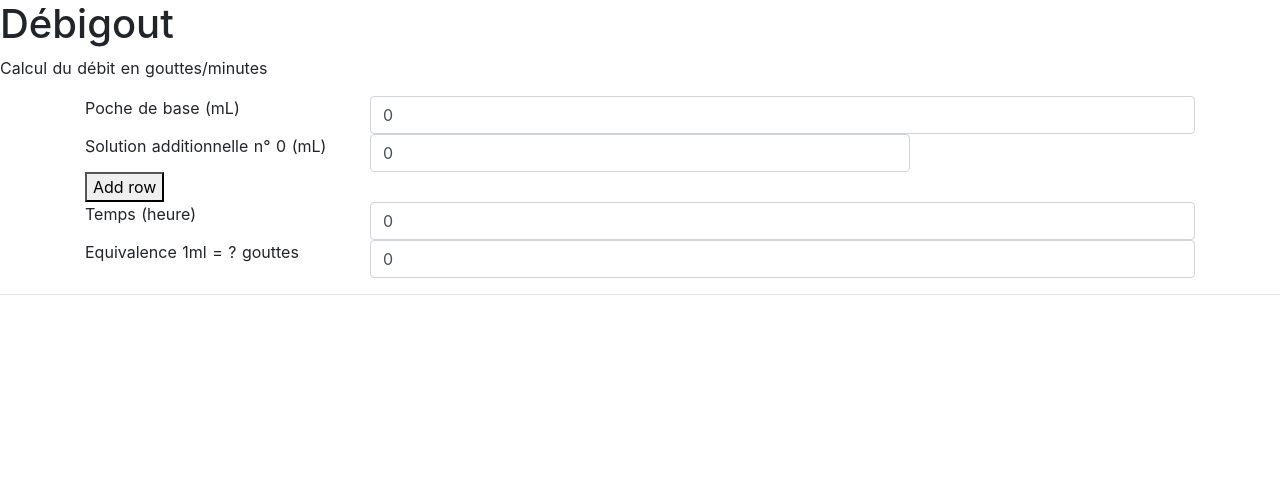
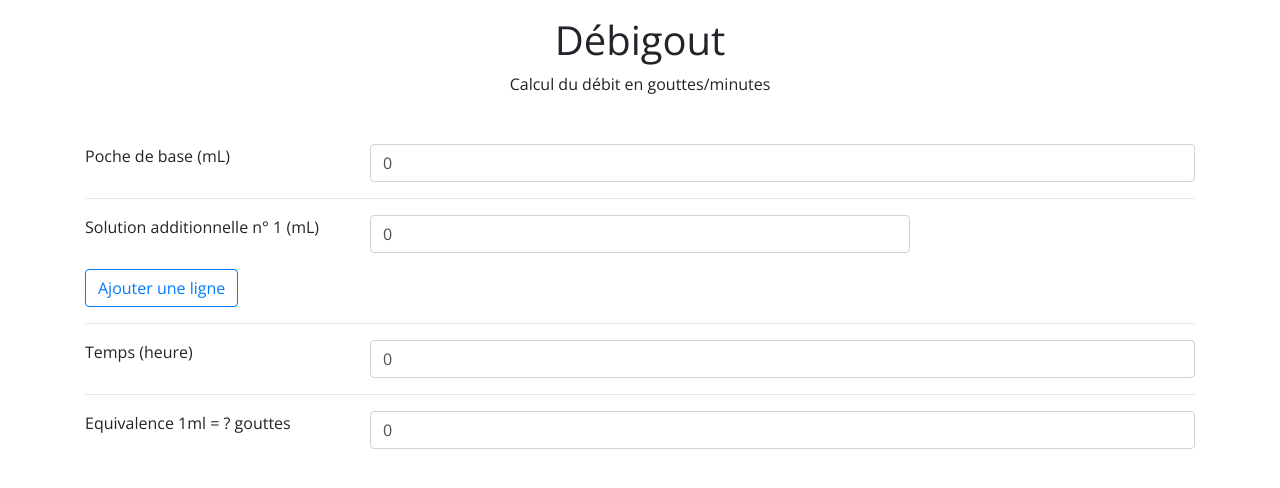
Before and after one commit to remirobichet/debigoute, a Nuxt app: page / in a window 1280 px wide. Shown: the top 488 px of the page. Built offline with nearby package versions, Linux system fonts and the light colour scheme.

Commit message:
:lipstick: Add basics styles

```diff
--- /dev/null
+++ b/assets/css/main.css
@@ -0,0 +1,19 @@
+@import 'bootstrap/dist/css/bootstrap.css';
+@import 'bootstrap-vue/dist/bootstrap-vue.css';
+
+body, html {
+  font-family: 'Open Sans', sans-serif;
+  font-size: 16px;
+  -ms-text-size-adjust: 100%;
+  -webkit-text-size-adjust: 100%;
+  -moz-osx-font-smoothing: grayscale;
+  -webkit-font-smoothing: antialiased;
+  box-sizing: border-box;
+}
+
+*,
+*::before,
+*::after {
+  box-sizing: border-box;
+  margin: 0;
+}
--- a/layouts/default.vue
+++ b/layouts/default.vue
@@ -1,28 +1,16 @@
 <template>
   <div>
-    <h1 class="title">Débigout</h1>
-    <p>Calcul du débit en gouttes/minutes</p>
+    <header class="mt-3 mb-5">
+      <h1 class="title">Débigout</h1>
+      <p class="sub-title">Calcul du débit en gouttes/minutes</p>
+    </header>
     <Nuxt />
   </div>
 </template>
 
 <style>
-html {
-  font-family: 'Source Sans Pro', -apple-system, BlinkMacSystemFont, 'Segoe UI',
-    Roboto, 'Helvetica Neue', Arial, sans-serif;
-  font-size: 16px;
-  word-spacing: 1px;
-  -ms-text-size-adjust: 100%;
-  -webkit-text-size-adjust: 100%;
-  -moz-osx-font-smoothing: grayscale;
-  -webkit-font-smoothing: antialiased;
-  box-sizing: border-box;
-}
-
-*,
-*::before,
-*::after {
-  box-sizing: border-box;
-  margin: 0;
+.title,
+.sub-title {
+  text-align: center;
 }
 </style>
--- a/nuxt.config.js
+++ b/nuxt.config.js
@@ -11,20 +11,23 @@ export default {
     meta: [
       { charset: 'utf-8' },
       { name: 'viewport', content: 'width=device-width, initial-scale=1' },
-      { hid: 'description', name: 'description', content: '' }
+      { hid: 'description', name: 'description', content: '' },
     ],
     link: [
-      { rel: 'icon', type: 'image/x-icon', href: '/favicon.ico' }
-    ]
+      { rel: 'icon', type: 'image/x-icon', href: '/favicon.ico' },
+      {
+        rel: 'stylesheet',
+        href:
+          'https://fonts.googleapis.com/css2?family=Open+Sans:wght@400;700&display=swap',
+      },
+    ],
   },
 
   // Global CSS (https://go.nuxtjs.dev/config-css)
-  css: [
-  ],
+  css: ['@/assets/css/main.css'],
 
   // Plugins to run before rendering page (https://go.nuxtjs.dev/config-plugins)
-  plugins: [
-  ],
+  plugins: [],
 
   // Auto import components (https://go.nuxtjs.dev/config-components)
   components: true,
@@ -43,7 +46,11 @@ export default {
     '@nuxtjs/pwa',
   ],
 
+  bootstrapVue: {
+    bootstrapCSS: false,
+    bootstrapVueCSS: false,
+  },
+
   // Build Configuration (https://go.nuxtjs.dev/config-build)
-  build: {
-  }
+  build: {},
 }
--- a/pages/index.vue
+++ b/pages/index.vue
@@ -1,7 +1,7 @@
 <template>
   <div>
-    <b-container>
-      <b-row>
+    <b-container class="mb-5">
+      <b-row class="my-3">
         <b-col sm="3">
           <label for="base-liquid">Poche de base (mL)</label>
         </b-col>
@@ -13,11 +13,11 @@
           ></b-form-input>
         </b-col>
       </b-row>
-
-      <b-row v-for="(el, index) in addedLiquid" :key="el.index">
+      <hr />
+      <b-row class="my-3" v-for="(el, index) in addedLiquid" :key="el.index">
         <b-col sm="3">
           <label :for="'base-liquid-' + index"
-            >Solution additionnelle n° {{ index }} (mL)</label
+            >Solution additionnelle n° {{ index + 1}} (mL)</label
           >
         </b-col>
         <b-col sm="6">
@@ -28,17 +28,20 @@
           ></b-form-input>
         </b-col>
         <b-col sm="3" v-if="addedLiquid.length > 1">
-          <button @click="deleteRow(index)">Delete</button>
+          <b-button variant="outline-primary" @click="deleteRow(index)"
+            >Supprimer</b-button
+          >
         </b-col>
       </b-row>
-
-      <b-row>
+      <b-row class="my-3">
         <b-col sm="12">
-          <button @click="addRow">Add row</button>
+          <b-button variant="outline-primary" @click="addRow"
+            >Ajouter une ligne</b-button
+          >
         </b-col>
       </b-row>
-
-      <b-row>
+      <hr />
+      <b-row class="my-3">
         <b-col sm="3">
           <label for="time">Temps (heure)</label>
         </b-col>
@@ -50,8 +53,8 @@
           ></b-form-input>
         </b-col>
       </b-row>
-
-      <b-row>
+      <hr />
+      <b-row class="my-3">
         <b-col sm="3">
           <label for="drop">Equivalence 1ml = ? gouttes</label>
         </b-col>
@@ -64,19 +67,12 @@
         </b-col>
       </b-row>
     </b-container>
-
-    <hr />
     <b-container v-if="result || result.res">
-      <b-row>
-        <b-col sm="12">
-          <p>Résultats:</p>
-          <p>{{ result.res }} gouttes/minutes</p>
-        </b-col>
-      </b-row>
-
-      <b-row>
-        <b-col sm="12">
-          <p>Calcul :</p>
+      <b-card title="Résultats" class="my-3">
+        <b-card-text>{{ result.res }} gouttes/minutes</b-card-text>
+      </b-card>
+      <b-card title="Calculs" class="my-3">
+        <b-card-text>
           <p>
             Total des Solution additionnelle :
             <span v-for="(el, index) in result.addedLiquid" :key="el.index">
@@ -110,8 +106,8 @@
             <br />
             {{ result.res }} gouttes en 1 minute
           </p>
-        </b-col>
-      </b-row>
+        </b-card-text>
+      </b-card>
     </b-container>
   </div>
 </template>
```
